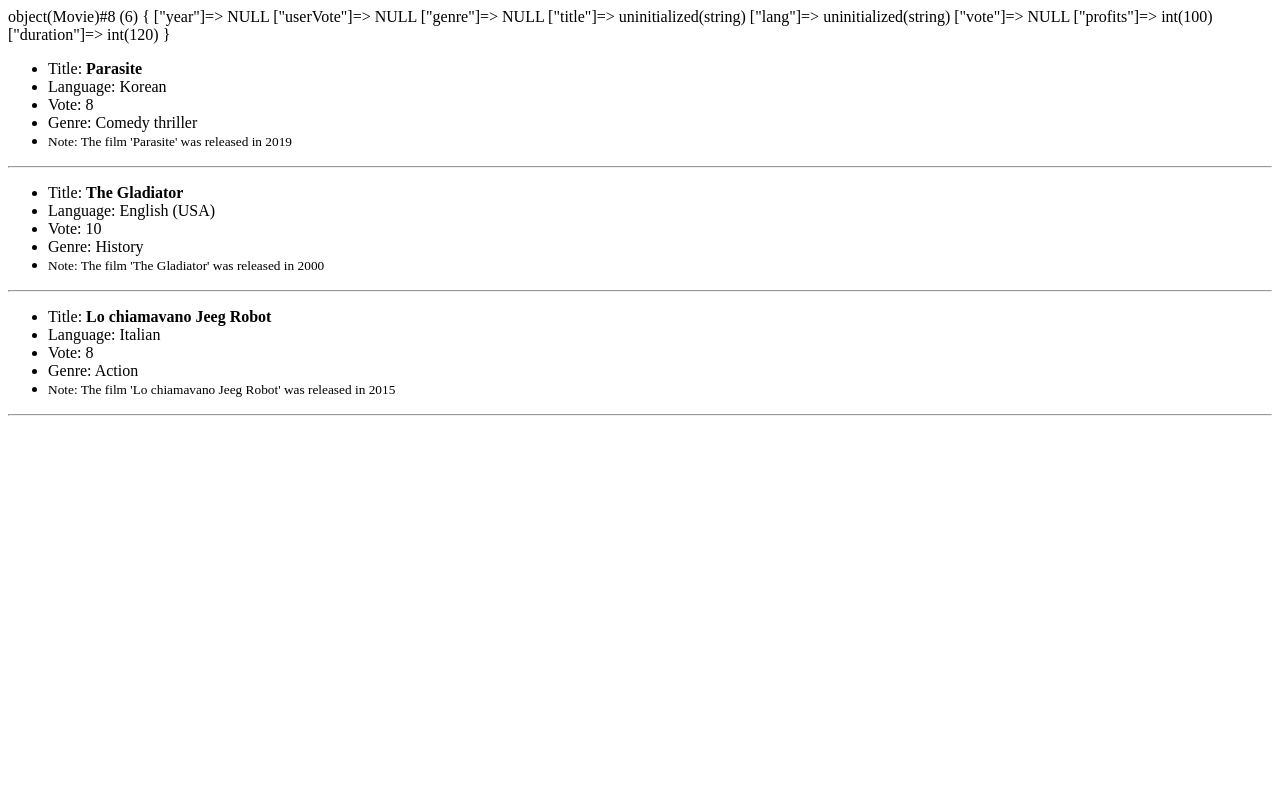
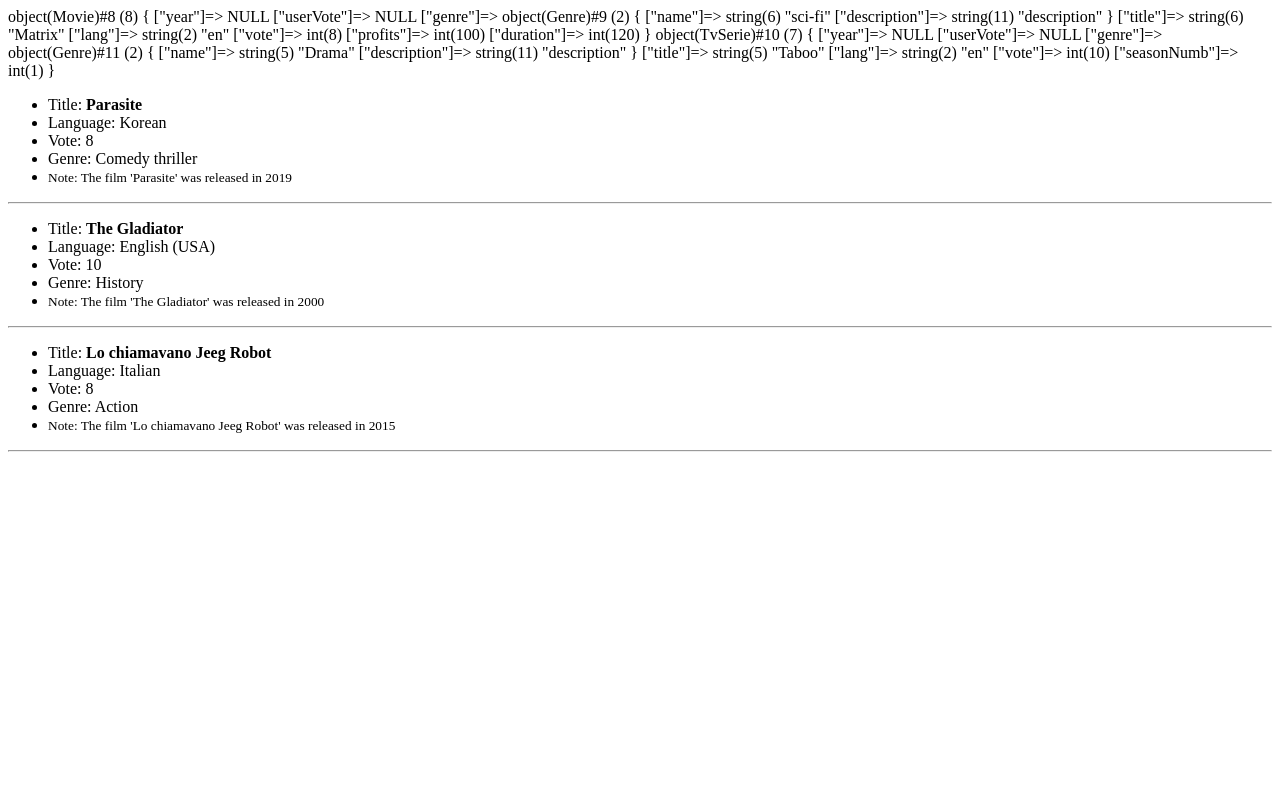
Before and after one commit to PaoloMarzocchi/php-oop-1, a PHP site: page / in a window 1280 px wide. Run offline with PHP 8.4, Linux system fonts and the light colour scheme.

Commit message:
add inheritance in classes movie and TVserie

```diff
--- a/index.php
+++ b/index.php
@@ -7,9 +7,9 @@ include_once __DIR__.'/models/TvSerie.php';
 
 
 include_once __DIR__.'/db.php';
-$movie=new Movie(100,120);
-//$tv=new TvSerie(5);
-var_dump($movie);
+$movie=new Movie('Matrix','en',8,new Genre('sci-fi','description'),100,120);
+$tv=new TvSerie('Taboo','en',10,new Genre('Drama','description'),1);
+var_dump($movie,$tv);
 $parasite->setYear(2019);
 $gladiator->setYear(2000);
 $itaJeegRobot->setYear(2015);
--- a/models/Movie.php
+++ b/models/Movie.php
@@ -2,8 +2,8 @@
 
 class Movie extends Production{
 
-        public function __construct(public int $profits, public int $duration) {
+        public function __construct($title,$lang,$vote,$genre,public int $profits, public int $duration) {
 
-
+            parent::__construct($title,$lang,$vote,$genre);
         }
 }
--- a/models/TvSerie.php
+++ b/models/TvSerie.php
@@ -2,7 +2,8 @@
 
 class TvSerie extends Production{
 
-    public function __construct(public int $seasonNumb) {
+    public function __construct($title,$lang,$vote,$genre,public int $seasonNumb) {
+        parent::__construct($title,$lang,$vote,$genre);
 
     }
 }
```
